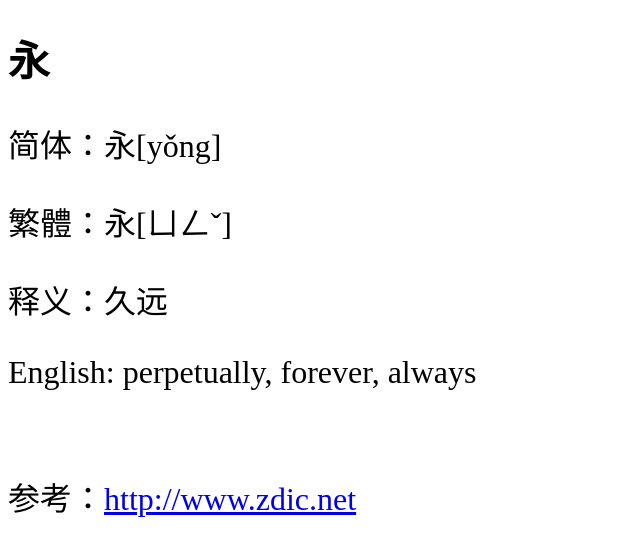
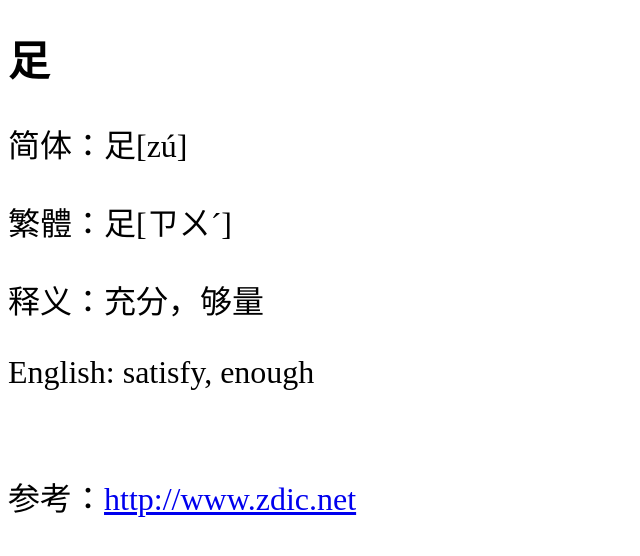
Before and after one commit to shengzhe/livecalligraphy, a Jekyll site: the page built from _posts/2012-08-31-LanTing-112.html, in a window 1280 px wide. Shown: the top 556 px of the page, without its empty margins (0-640 px from the left). Built offline with Jekyll 4.4.1, drawn with Linux system fonts in a browser that asks for light colours; Markdown is read by kramdown in place of the engine named in the settings.

Commit message:
Update 2012-08-31-LanTing-112.html

```diff
--- a/_posts/2012-08-31-LanTing-112.html
+++ b/_posts/2012-08-31-LanTing-112.html
@@ -1,11 +1,11 @@
 ---
 layout: default
-title: 兰亭集序第1个字 (1st character of Lan Ting)
+title: 兰亭集序第112个字 (112nd character of Lan Ting)
 ---
-<h1>永</h1>
-<p>简体：永[yǒng]</p>
-<p>繁體：永[ㄩㄥˇ]</p>
-<p>释义：久远</p>
-<p>English: perpetually, forever, always</p>
+<h1>足</h1>
+<p>简体：足[zú]</p>
+<p>繁體：足[ㄗㄨˊ]</p>
+<p>释义：充分，够量</p>
+<p>English: satisfy, enough</p>
 <br/>
-<p>参考：<a href="http://www.zdic.net/zd/zi/ZdicE6ZdicB0ZdicB8.htm">http://www.zdic.net</a></p>
+<p>参考：<a href="http://www.zdic.net/z/25/js/8DB3.htm">http://www.zdic.net</a></p>
```
